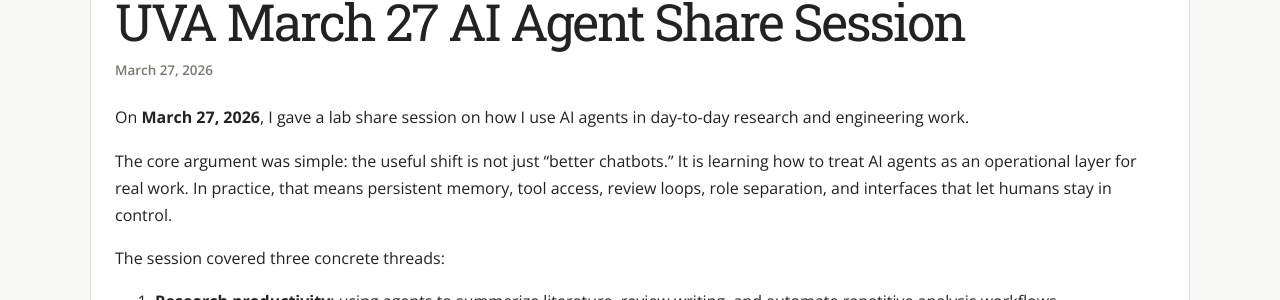
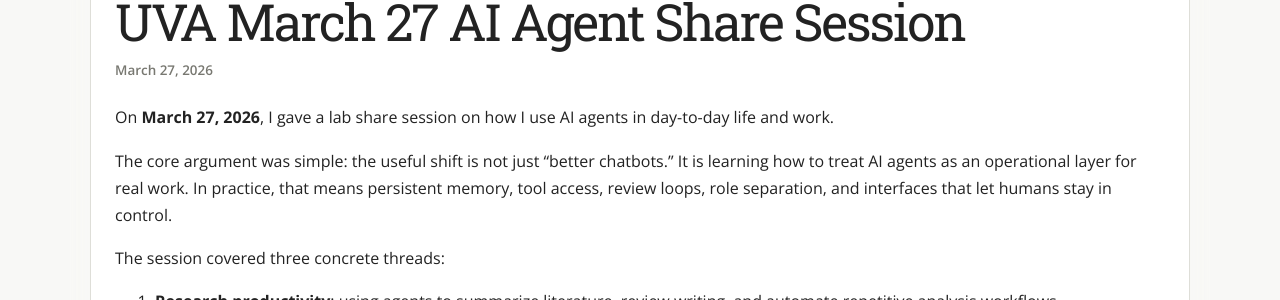
Before and after one commit to zzhiyuann/ryanwang.cc, a Jekyll site: the page built from _posts/2026-03-27-ai-agents-for-research-productivity.md, in a window 1280 px wide. Shown: the part 172-472 px from the top of the page. Built offline with Jekyll 4.4.1, drawn with Linux system fonts in a browser that asks for light colours; a style sheet for code colours, icons or effects is not loaded.

Commit message:
Tweak AI agent share session wording

```diff
--- a/_posts/2026-03-27-ai-agents-for-research-productivity.md
+++ b/_posts/2026-03-27-ai-agents-for-research-productivity.md
@@ -5,7 +5,7 @@
 description: "Notes from a March 27, 2026 AI agent share session at UVA."
 ---
 
-On **March 27, 2026**, I gave a lab share session on how I use AI agents in day-to-day research and engineering work.
+On **March 27, 2026**, I gave a lab share session on how I use AI agents in day-to-day life and work.
 
 The core argument was simple: the useful shift is not just "better chatbots." It is learning how to treat AI agents as an operational layer for real work. In practice, that means persistent memory, tool access, review loops, role separation, and interfaces that let humans stay in control.
 
```
